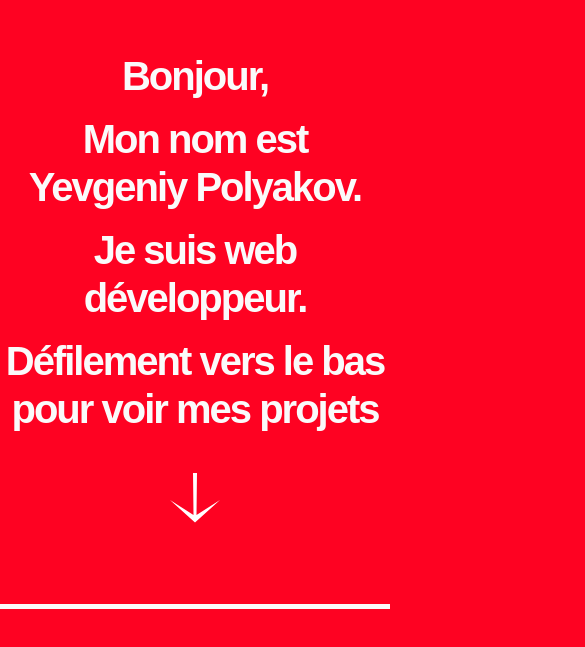
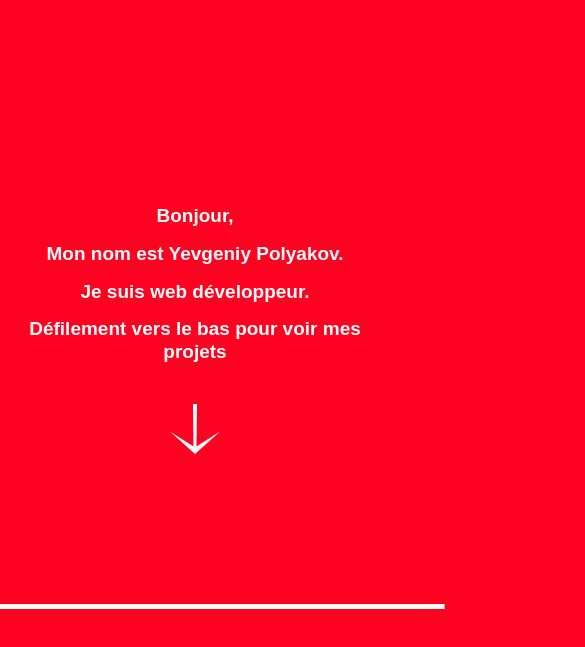
Before and after one commit to YevgeniyPolyakov1131/proj-portfolio, a Next.js app: page / in a window 390 px wide. Shown: the part 199-846 px from the top of the page, 585 px wide, since content can reach past the window. Built offline with nearby package versions, Linux system fonts and the light colour scheme.

Commit message:
add responsive version
Signed-off-by: YevgeniyPoly <eugene.polyakov@gmail.com>

```diff
--- a/styles/styles.css
+++ b/styles/styles.css
@@ -131,19 +131,19 @@
     scroll-snap-type: y mandatory;
   }
 
-  h1 {
+  .title-presentation {
     font-size: 40px;
     font-weight: 700;
-    letter-spacing: -2px;
+    letter-spacing: -1px;
     line-height: 1.2;
     text-align: center;
     width: 100%;
   }
 
-  h1:first-of-type{ margin-top: 100px; }
-  h1:last-of-type{ margin-bottom: 100px; }
+  .title-presentation:first-of-type{ margin-top: 100px; }
+  .title-presentation:last-of-type{ margin-bottom: 100px; }
 
-  h2 {
+  .title-index {
     margin: 0;
     color: var(--accent);
     left: calc(100%);
@@ -218,3 +218,35 @@
     background: var(--accent);
     bottom: 100px;
   }
+
+  @media screen and (max-width: 1200px) {
+    .title-presentation { font-size: 30px; }
+    .title-index{
+      left: calc(50% - 40px);
+      bottom: 22%;
+    }
+
+  }
+
+  @media screen and (max-width: 680px) {
+    section{ width: 100%; }
+  }
+
+  @media screen and (max-width: 640px) {
+    .section-presentation{
+      padding: 0 15px;
+    }
+
+    .title-presentation{ font-size: 19px; letter-spacing: 0;}
+
+  }
+
+
+  @media screen and (max-width: 520px) {
+    section .image-container{ background-color: transparent; }
+    img{ height: initial; top: 50%; transform: translateY(-50%);}
+  }
+
+  @media screen and (max-width: 414px) {
+    section .description .title { font-size: 37px; }
+  }
```
